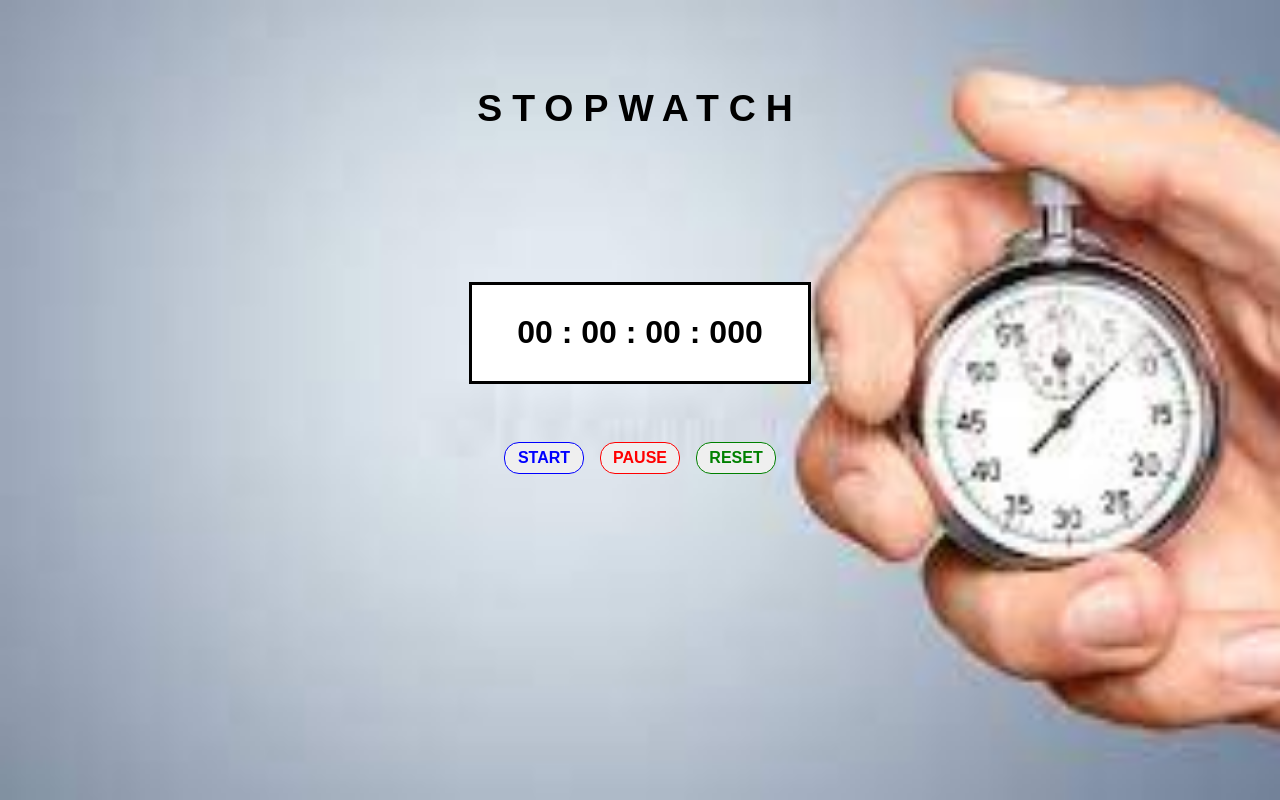
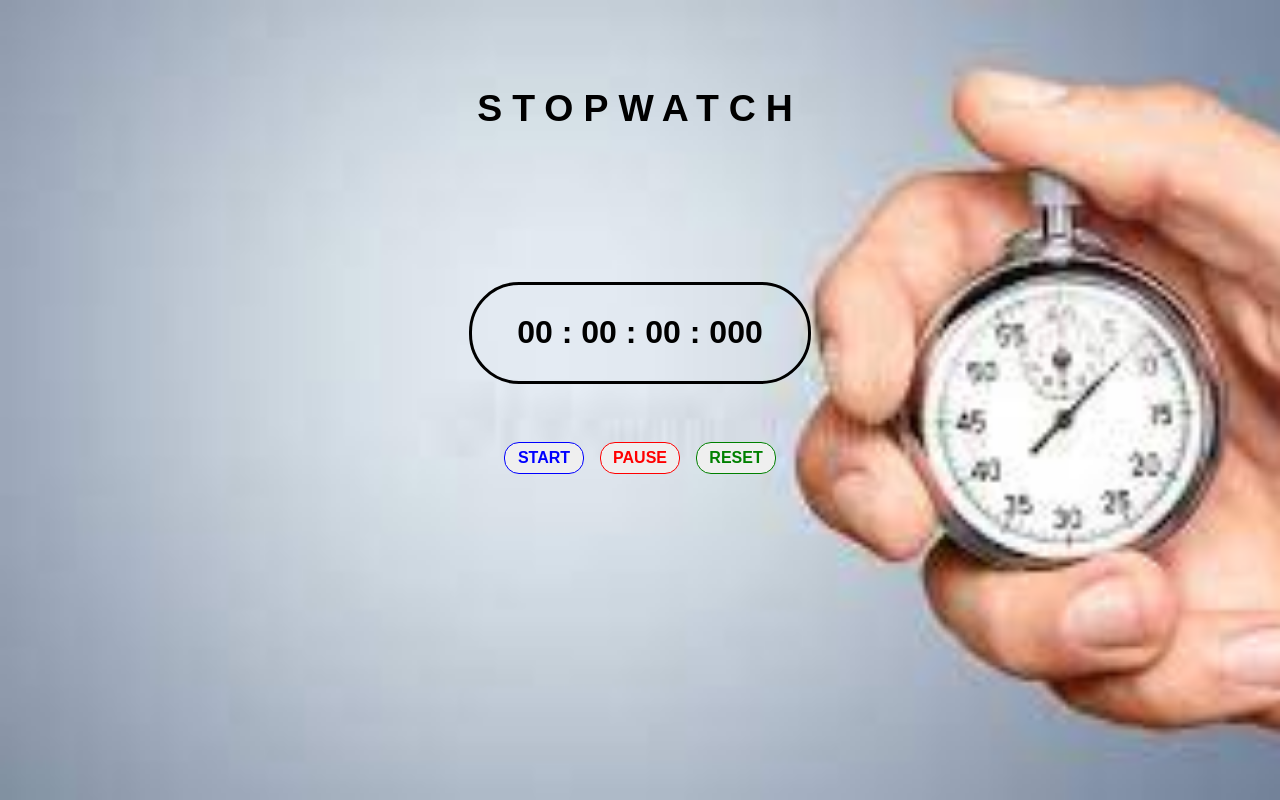
Before and after one commit to EA7HER/Stopwatch, a plain HTML site: page index.html in a window 1280 px wide. Drawn offline with Linux system fonts and the light colour scheme.

Commit message:
Update style.css

```diff
--- a/style.css
+++ b/style.css
@@ -48,8 +48,9 @@ body {
 #timer {
     height: 30%;
     width: 70%;
-    background-color: white;
+    background-color: transparent;
     border: 3px solid black;
+    border-radius: 50px;
     display: flex;
     align-items: center;
     justify-content: center;
```
